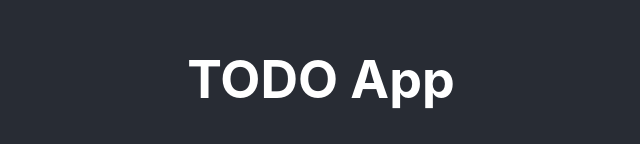
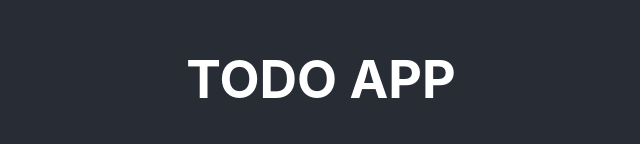
Before and after one commit to hrtkraghuwanshi/Todo_app, a React (Create React App) app: page / in a window 1280 px wide. Shown: the part 223-367 px from the top of the page, without its empty margins (319-959 px from the left). Built offline with nearby package versions, Linux system fonts and the light colour scheme.

Commit message:
antd message used

```diff
--- a/package.json
+++ b/package.json
@@ -6,13 +6,14 @@
     "@testing-library/jest-dom": "^5.17.0",
     "@testing-library/react": "^13.4.0",
     "@testing-library/user-event": "^13.5.0",
+    "antd": "^5.18.3",
     "react": "^18.3.1",
     "react-dom": "^18.3.1",
     "react-router-dom": "^6.23.1",
     "react-scripts": "5.0.1",
     "web-vitals": "^2.1.4"
   },
-"homepage": "/",
+  "homepage": "/",
   "scripts": {
     "start": "react-scripts start",
     "build": "react-scripts build",
--- a/src/components/todo/Todo.js
+++ b/src/components/todo/Todo.js
@@ -1,5 +1,7 @@
 import React, { Fragment, useEffect, useState } from "react";
 import "./todo.css";
+import { message } from "antd";
+
 const Todo = () => {
   const [inputvalue, setinputvalue] = useState("");
   const [inputarray, setinputarray] = useState(
@@ -19,11 +21,11 @@ const Todo = () => {
   }, [inputarray]);
   const handleaddtask = () => {
     if (!inputvalue) {
-      alert("Please Enter Task");
+      message.error("Please Enter Task",3);
       return;
     }
     if (inputarray.map((val) => val.description).includes(inputvalue)) {
-      alert("Task already exists");
+      message.error("Task already exists", 3);
       return;
     }
     const newTask = {
@@ -43,7 +45,7 @@ const Todo = () => {
   };
   const handleSaveEdit = (index) => {
     if (editText === "") {
-      alert("Please Enter Task ");
+      message.error("Please Enter Task ", 3);
       return;
     }
 
@@ -72,7 +74,7 @@ const Todo = () => {
     <>
       <div className="App">
         <header className="App-header">
-          <h1>TODO App</h1>
+          <h1>TODO APP</h1>
           <div className="todo-input">
             <input
               type="text"
```
